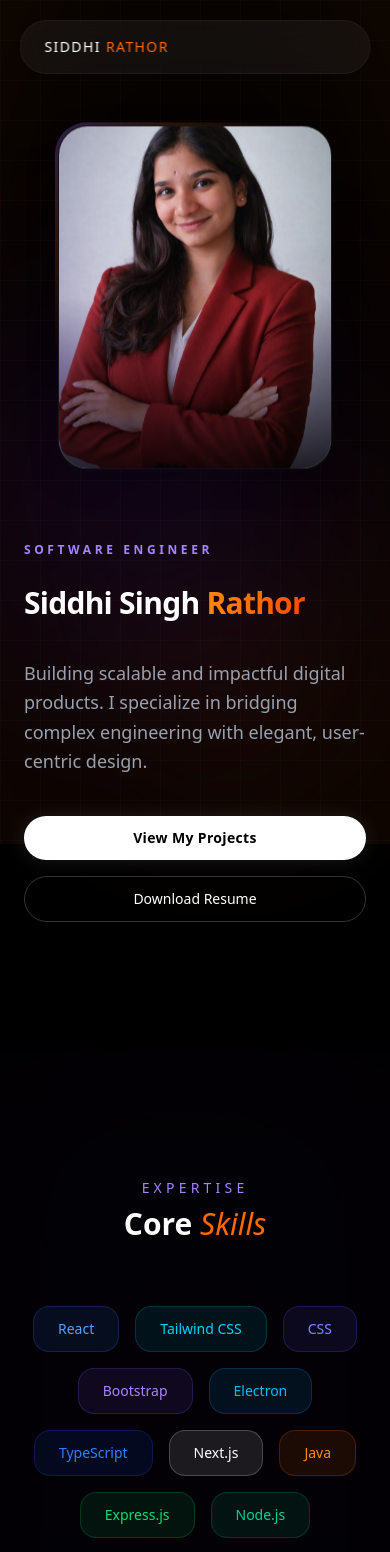
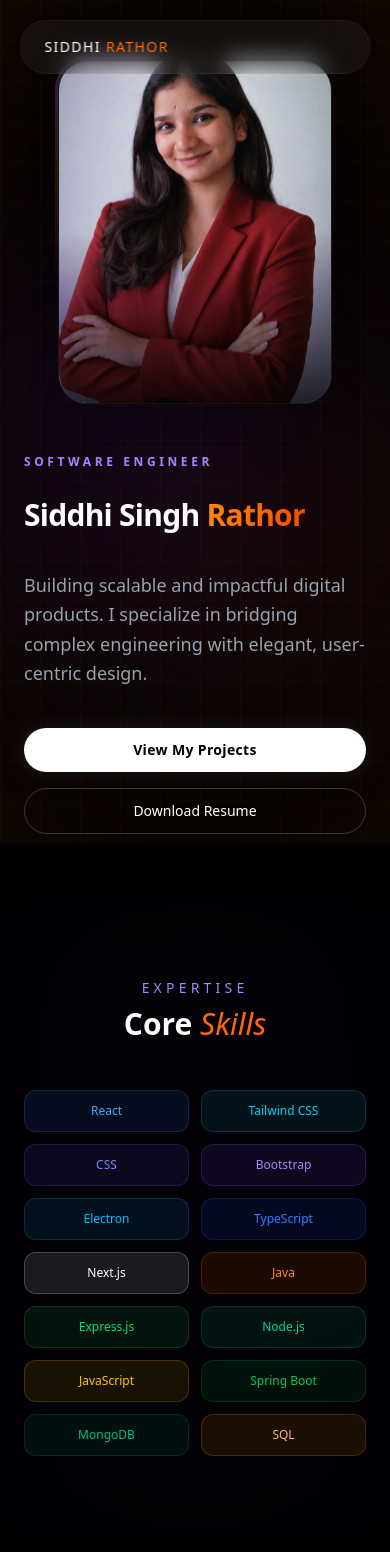
Before and after one commit to siddhisinghrathor/Siddhi_portfolio, a React (Vite) app: page / in a window 390 px wide. Shown: the top 1552 px of the page. Built offline with nearby package versions, Linux system fonts and the light colour scheme.

Commit message:
style: optimize section spacing and refine grid layout for responsive design

```diff
--- a/src/pages/Contact.tsx
+++ b/src/pages/Contact.tsx
@@ -11,7 +11,7 @@ const Contact = () => {
   };
 
   return (
-    <section id="contact" className="py-32 md:py-48 relative overflow-hidden">
+    <section id="contact" className="py-20 md:py-32 relative overflow-hidden">
       <div className="max-w-4xl mx-auto px-6 text-center relative z-10">
 
         <motion.div
--- a/src/pages/Experience.tsx
+++ b/src/pages/Experience.tsx
@@ -30,7 +30,7 @@ const milestones = [
 
 const Experience = () => {
   return (
-    <section id="experience" className="py-32 md:py-48 relative overflow-hidden">
+    <section id="experience" className="py-20 md:py-32 relative overflow-hidden">
       {/* Background Ambient Glow */}
       <div className="absolute inset-0 -z-10 pointer-events-none">
         <div className="absolute top-1/2 right-0 w-[400px] h-[400px] bg-violet-600/5 blur-[150px] mix-blend-screen rounded-full" />
--- a/src/pages/Home.tsx
+++ b/src/pages/Home.tsx
@@ -114,7 +114,7 @@ const Home = () => {
   return (
     <section
       id="home"
-      className="relative min-h-screen flex items-center justify-center overflow-hidden py-32 md:py-40"
+      className="relative min-h-[90vh] md:min-h-screen flex items-center justify-center overflow-hidden py-16 md:py-0"
     >
       {/* Background Gradients */}
       <div className="absolute inset-0 -z-20 pointer-events-none">
@@ -123,7 +123,7 @@ const Home = () => {
       </div>
 
       <div className="max-w-6xl w-full px-6 relative z-10">
-        <div className="grid md:grid-cols-2 gap-16 md:gap-12 lg:gap-20 items-center">
+        <div className="grid md:grid-cols-2 gap-10 md:gap-12 lg:gap-20 items-center">
 
           {/* LEFT — TEXT IDENTITY */}
           <motion.div
--- a/src/pages/Projects.tsx
+++ b/src/pages/Projects.tsx
@@ -152,7 +152,7 @@ const Projects = () => {
   const [selectedProject, setSelectedProject] = useState<ProjectType | null>(null);
 
   return (
-    <section id="projects" className="relative py-32 md:py-48 overflow-hidden">
+    <section id="projects" className="py-20 md:py-32 relative overflow-hidden">
       <div className="absolute inset-0 -z-10">
         <div className="absolute top-1/4 -right-1/4 w-[600px] h-[600px] bg-orange-500/10 blur-[150px] mix-blend-screen rounded-full" />
         <div className="absolute bottom-1/4 -left-1/4 w-[600px] h-[600px] bg-violet-600/10 blur-[150px] mix-blend-screen rounded-full" />
--- a/src/pages/Skills.tsx
+++ b/src/pages/Skills.tsx
@@ -19,7 +19,7 @@ const skills = [
 
 const Skills = () => {
   return (
-    <section id="skills" className="py-32 md:py-48 relative overflow-hidden">
+    <section id="skills" className="py-20 md:py-32 relative overflow-hidden">
       {/* Background Glow */}
       <div className="absolute inset-0 -z-10 flex items-center justify-center">
         <div className="w-[800px] h-[800px] bg-violet-600/5 blur-[200px] rounded-full" />
@@ -31,7 +31,7 @@ const Skills = () => {
            whileInView={{ opacity: 1, y: 0 }}
            viewport={{ once: true }}
            transition={{ duration: 0.6 }}
-           className="text-center mb-16"
+           className="text-center mb-12"
         >
           <h2 className="text-sm tracking-[0.3em] uppercase text-violet-400 mb-2">Expertise</h2>
           <h3 className="text-3xl md:text-5xl font-bold text-white">
@@ -39,7 +39,7 @@ const Skills = () => {
           </h3>
         </motion.div>
 
-        <div className="flex flex-wrap justify-center gap-4 md:gap-6">
+        <div className="grid grid-cols-2 sm:grid-cols-3 md:grid-cols-5 gap-3">
           {skills.map((skill, i) => (
             <motion.div
               key={i}
@@ -47,7 +47,7 @@ const Skills = () => {
               whileInView={{ opacity: 1, scale: 1 }}
               viewport={{ once: true }}
               transition={{ duration: 0.4, delay: i * 0.05 }}
-              className={`px-6 py-3 rounded-2xl border ${skill.color} text-sm md:text-base font-medium transition-all duration-300 hover:scale-105 hover:bg-opacity-20 cursor-default`}
+              className={`px-4 py-3 rounded-xl border ${skill.color} text-xs md:text-sm font-medium transition-all duration-300 hover:scale-105 hover:bg-opacity-20 cursor-default text-center flex items-center justify-center`}
             >
               {skill.name}
             </motion.div>
```
